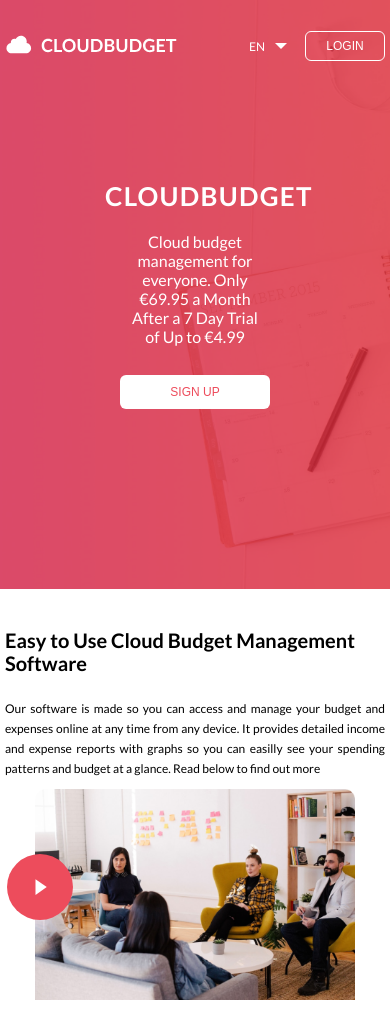
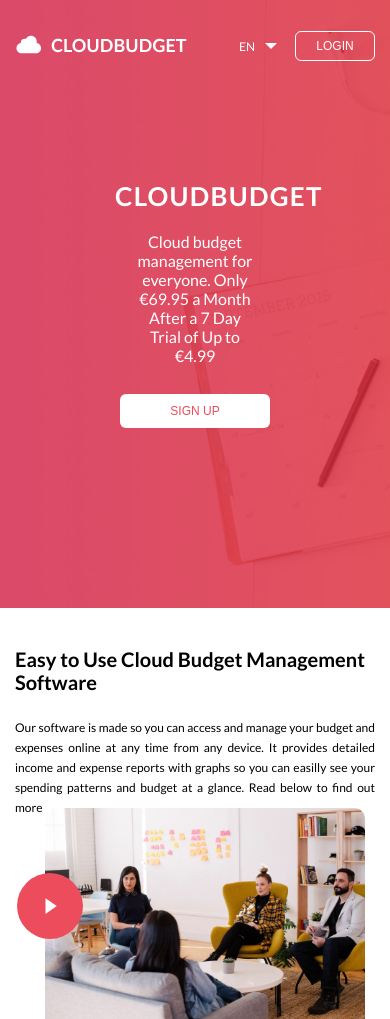
Before and after one commit to tatysheva/cloudbudget, a website built with Parcel: page index.html in a window 390 px wide. Shown: the top 1019 px of the page. Built offline with nearby package versions, Linux system fonts and the light colour scheme.

Commit message:
feat: correct mobile  responsive

```diff
--- a/css/_base.scss
+++ b/css/_base.scss
@@ -30,7 +30,7 @@ a {
         width: 700px;
     }
     @include  media-mobile {
-        width: 380px;
+        width: 360px;
     }
 }
  button {
--- a/css/_header.scss
+++ b/css/_header.scss
@@ -14,7 +14,7 @@
         padding-top: 30px;
     }
     @include  media-mobile {
-        width: 380px;
+        width: 360px;
     }
 }
 
```
